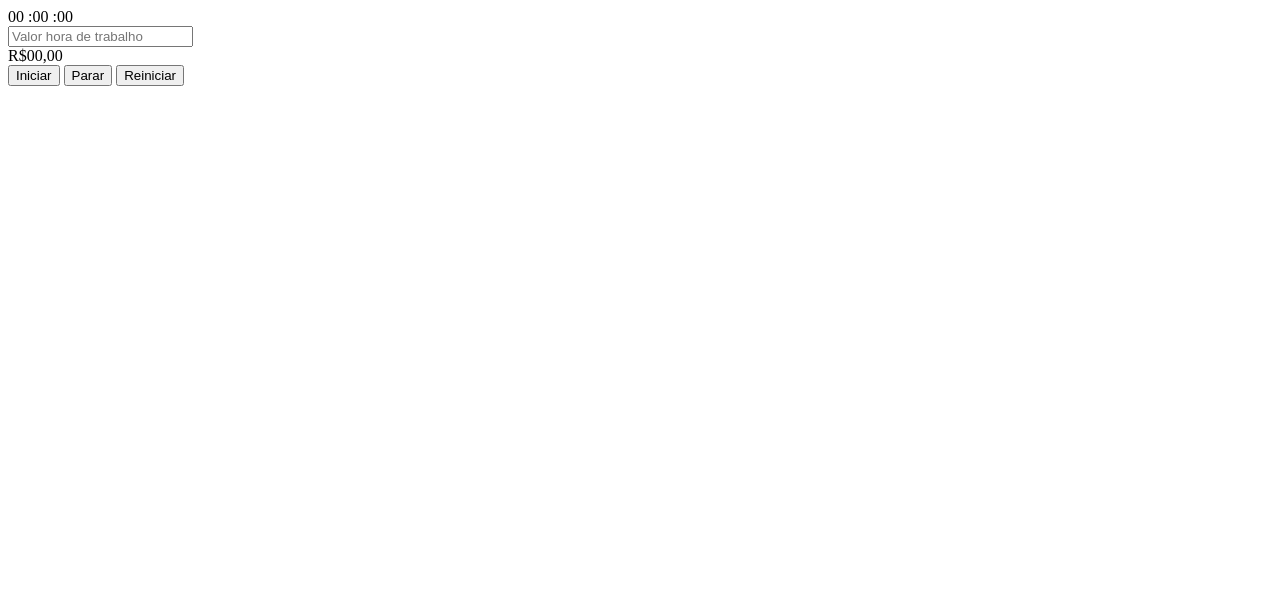
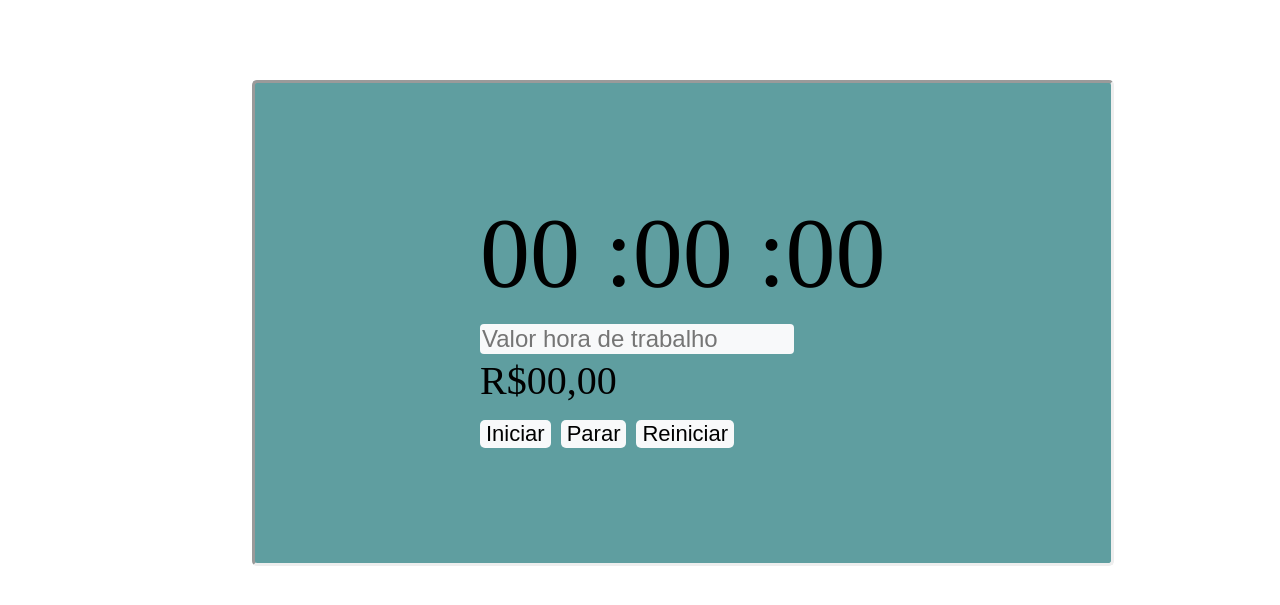
Before and after one commit to eltonmiranda15/contador, a PHP site: page /php/index.php in a window 1280 px wide. Shown: the top 605 px of the page. Run offline with PHP 8.4, Linux system fonts and the light colour scheme.

Commit message:
Cronometro - segunda parte completo V2.2

```diff
--- a/src/php/index.php
+++ b/src/php/index.php
@@ -8,6 +8,7 @@
     <link rel="stylesheet" href="../scss/index.css">
 </head>
 <body>
+<div class="campo-cronometro">
     <div class="contador">
         <span class="cronometro" id="horas">00</span>
         <span class="cronometro" id="minutos">:00</span>
@@ -16,16 +17,18 @@
 
     <div class="valor" >
 
-        <input type="text" id="valor_usuario" placeholder="Valor hora de trabalho"><br>
+        <input type="number" class="campo-valor" id="valor_usuario" placeholder="Valor hora de trabalho"><br>
         <span id="placar">R$00,00</span>
     </div>
 
 
     <div class="botoes">
-        <span><input type="submit" value="Iniciar" onclick="startTime()"></span>
-        <span><input type="button" value="Parar" onclick="stopTime()"></span>
-        <span><input type="button" value="Reiniciar" onclick="resetTime()"></span>
+        <span><input type="submit" class="botao-iniciar"value="Iniciar" onclick="startTime()"></span>
+        <span><input type="button" class="botao-parar"value="Parar" onclick="stopTime()"></span>
+        <span><input type="button" class="botao-reiniciar"value="Reiniciar" onclick="resetTime()"></span>
     </div>
+</div>
+
 
    <script src="../js/index.js"></script>
 </body>
--- a/src/scss/index.css
+++ b/src/scss/index.css
@@ -1,3 +1,40 @@
-.cronometro {
+.campo-cronometro {
+    position: absolute;
+    left: 252px;
+    top: 2em;
+    font-size: 40px;
+    border-style: inset;
+    padding: 112px 225px 112px 225px;
+    background-color: cadetblue;
+    border-radius: 5px;
+}
 
+.contador {
+    font-size: 100px;
 }
+
+.campo-valor {
+    font-size: 24px;
+    border-radius: 4px;
+    border-style: unset;
+    background-color: #f8f9fa;
+}
+
+.botao-iniciar {
+    font-size: 22px;
+    border-radius: 5px;
+    border-style: unset;
+    background-color: #f8f9fa;
+}
+.botao-parar {
+    font-size: 22px;
+    border-radius: 5px;
+    border-style: unset;
+    background-color: #f8f9fa;
+}
+.botao-reiniciar {
+    font-size: 22px;
+    border-radius: 5px;
+    border-style: unset;
+    background-color: #f8f9fa;
+}
```
